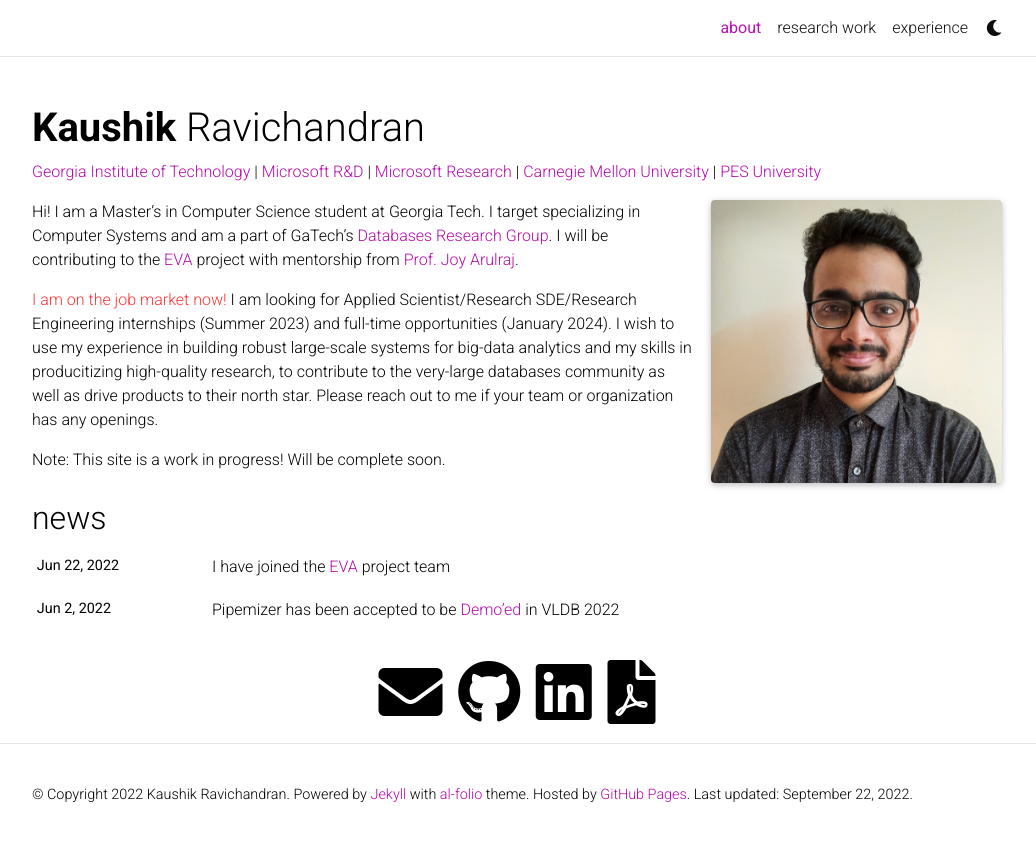
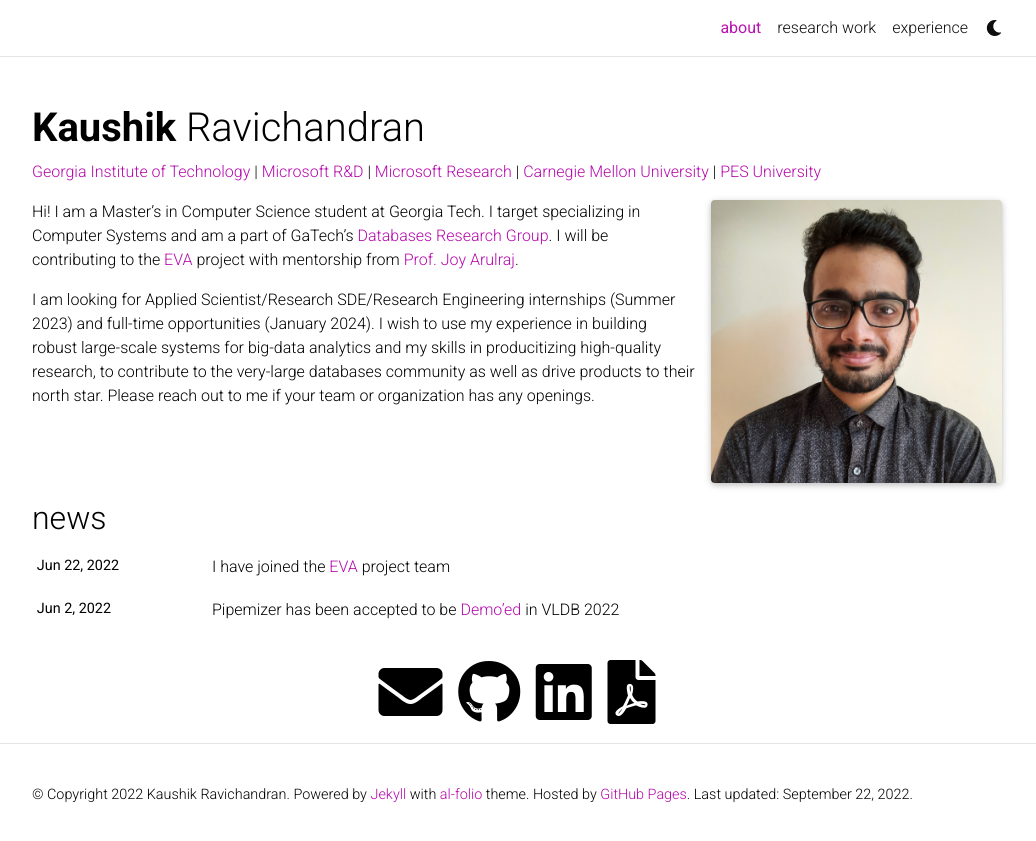
Before and after one commit to kaushikravichandran/kaushikravichandran.github.io, a Jekyll site: the page built from _pages/about.md, in a window 1280 px wide. Shown: the top 841 px of the page, without its empty margins (123-1159 px from the left). Built offline with Jekyll 4.4.1, drawn with Linux system fonts in a browser that asks for light colours; full-size pictures stand in for the smaller copies a plugin makes; comment, search, counter and statistics services are not loaded; a style sheet for code colours, icons or effects is not loaded.

Commit message:
remove flash

```diff
--- a/_pages/about.md
+++ b/_pages/about.md
@@ -22,47 +22,4 @@ social: true  # includes social icons at the bottom of the page
 
 Hi! I am a Master's in Computer Science student at Georgia Tech. I target specializing in Computer Systems and am a part of GaTech's <a href="https://db.cc.gatech.edu/">Databases Research Group</a>. I will be contributing to the <a href="https://evagatech.readthedocs.io/">EVA</a> project with mentorship from <a href="https://faculty.cc.gatech.edu/~jarulraj/">Prof. Joy Arulraj</a>.
 
-<span style="color:Red;display:inline;" class="blink">I am on the job market now!</span> I am looking for Applied Scientist/Research SDE/Research Engineering internships (Summer 2023) and full-time opportunities (January 2024). I wish to use my experience in building robust large-scale systems for big-data analytics and my skills in producitizing high-quality research, to contribute to the very-large databases community as well as drive products to their north star. Please reach out to me if your team or organization has any openings.
-
-Note: This site is a work in progress! Will be complete soon.
-<style>
-  .blink {
-  animation: blink 1s step-start infinite;
-}
-
-@keyframes blink {
-  0% {
-    opacity: 1;
-  }
-  10% {
-    opacity: 0.8;
-  }
-  20% {
-    opacity: 0.6;
-  }
-  30% {
-    opacity: 0.4;
-  }
-  40% {
-    opacity: 0.2;
-  }
-  50% {
-    opacity: 0;
-  }
-  60% {
-    opacity: 0.2;
-  }
-  70% {
-    opacity: 0.4;
-  }
-  80% {
-    opacity: 0.6;
-  }
-  90% {
-    opacity: 0.8;
-  }
-  100% {
-    opacity: 1;
-  }
-}
-</style>
+I am looking for Applied Scientist/Research SDE/Research Engineering internships (Summer 2023) and full-time opportunities (January 2024). I wish to use my experience in building robust large-scale systems for big-data analytics and my skills in producitizing high-quality research, to contribute to the very-large databases community as well as drive products to their north star. Please reach out to me if your team or organization has any openings.
```
